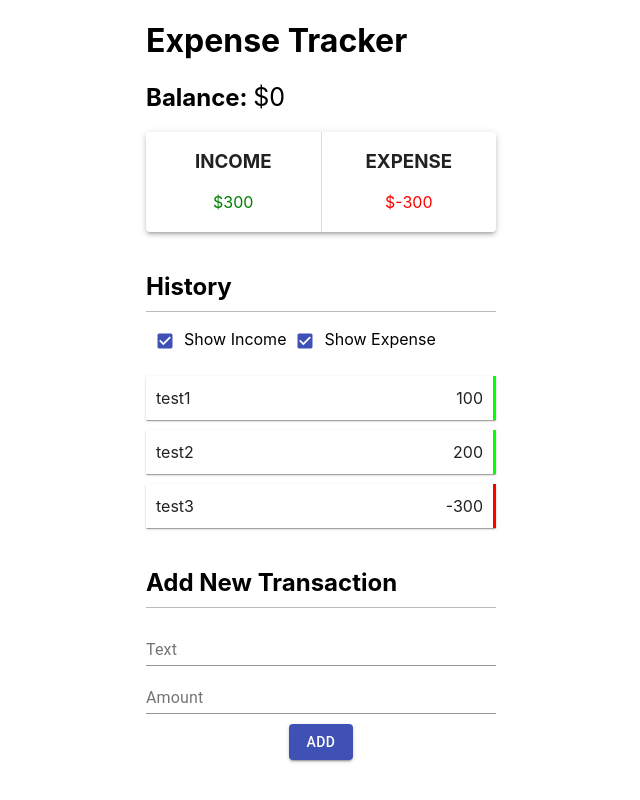
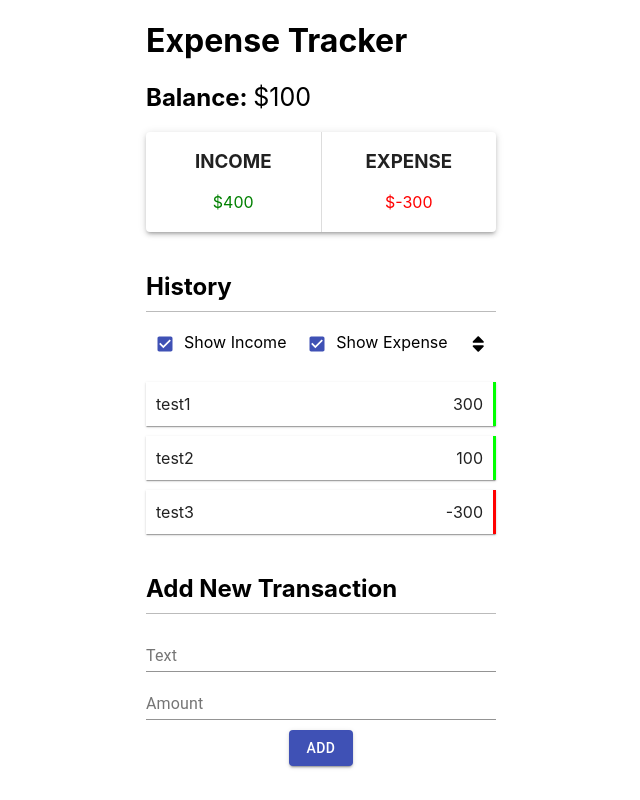
Before and after one commit to CocoaPebble/SSI_Expense_Tracker, a React (Create React App) app: page / in a window 1280 px wide. Shown: the whole page, without its empty margins (319-959 px from the left). Built offline with nearby package versions, Linux system fonts and the light colour scheme.

Commit message:
add sort

```diff
--- a/src/components/History.jsx
+++ b/src/components/History.jsx
@@ -1,12 +1,18 @@
-import React, { useState } from 'react';
+import React, { useState, useMemo } from 'react';
 import { useSelector } from 'react-redux';
 import { Checkbox } from '@material-ui/core';
 import HistoryItem from './HistoryItem';
 import EditCard from './EditCard';
 
+import { FontAwesomeIcon } from '@fortawesome/react-fontawesome';
+import { faSort } from '@fortawesome/free-solid-svg-icons';
+
+import '../css/history.css';
+
 export default function History() {
     const [showIncome, setShowIncome] = useState(true);
     const [showExpense, setShowExpense] = useState(true);
+    const [sortState, setSortState] = useState(0);
 
     const [displayEditCard, setDisplayEditCard] = useState(false);
     const [editCardInitState, setEditCardInitState] = useState({
@@ -17,9 +23,34 @@ export default function History() {
 
     const { allTransactions } = useSelector((state) => state.transactions);
 
+    const changeSortState = () => {
+        setSortState((sortState + 1) % 3);
+    };
+
+    const displayHistoryList = useMemo(() => {
+        const filterTransactions = allTransactions.filter((e) => {
+            if (e.amount >= 0 && showIncome) return true;
+            if (e.amount < 0 && showExpense) return true;
+            return false;
+        });
+
+        switch (sortState) {
+            case 0:
+                return filterTransactions;
+            case 1:
+                return filterTransactions.sort((a, b) => a.amount - b.amount);
+            case 2:
+                return filterTransactions.sort((a, b) => b.amount - a.amount);
+
+            default:
+                return filterTransactions;
+        }
+    }, [showIncome, showExpense, sortState, allTransactions]);
+
     return (
         <div>
             <h2 className="h2">History</h2>
+            <div className="funcBar">
                 <div>
                     <Checkbox
                         color="primary"
@@ -28,6 +59,9 @@ export default function History() {
                         onChange={() => setShowIncome(!showIncome)}
                     />
                     <span>Show Income</span>
+                </div>
+
+                <div>
                     <Checkbox
                         color="primary"
                         size="small"
@@ -36,14 +70,16 @@ export default function History() {
                     />
                     <span>Show Expense</span>
                 </div>
+
+                <FontAwesomeIcon
+                    icon={faSort}
+                    className="sortBtn"
+                    onClick={changeSortState}
+                    title="sort"
+                />
+            </div>
             <ul>
-                {allTransactions
-                    .filter((e) => {
-                        if (e.amount >= 0 && showIncome) return true;
-                        if (e.amount < 0 && showExpense) return true;
-                        return false;
-                    })
-                    .map((e) => (
+                {displayHistoryList.map((e) => (
                     <HistoryItem
                         key={e.id}
                         data={e}
--- /dev/null
+++ b/src/css/history.css
@@ -0,0 +1,16 @@
+.funcBar {
+    display: flex;
+    justify-content: space-between;
+    align-items: center;
+}
+
+.sortBtn {
+    font-size: 20px;
+    padding: 12px;
+    border-radius: 15%;
+}
+.sortBtn:hover {
+    cursor: pointer;
+    background: #eee;
+    transition: 0.3s ease;
+}
--- a/src/slicers/transactionSlicer.js
+++ b/src/slicers/transactionSlicer.js
@@ -6,13 +6,13 @@ export const transactionSlice = createSlice({
         allTransactions: [
             {
                 id: 1,
-                amount: 100,
+                amount: 300,
                 text: 'test1',
             },
 
             {
                 id: 2,
-                amount: 200,
+                amount: 100,
                 text: 'test2',
             },
 
```
Lines whose indentation alone changed are shown as unchanged.
